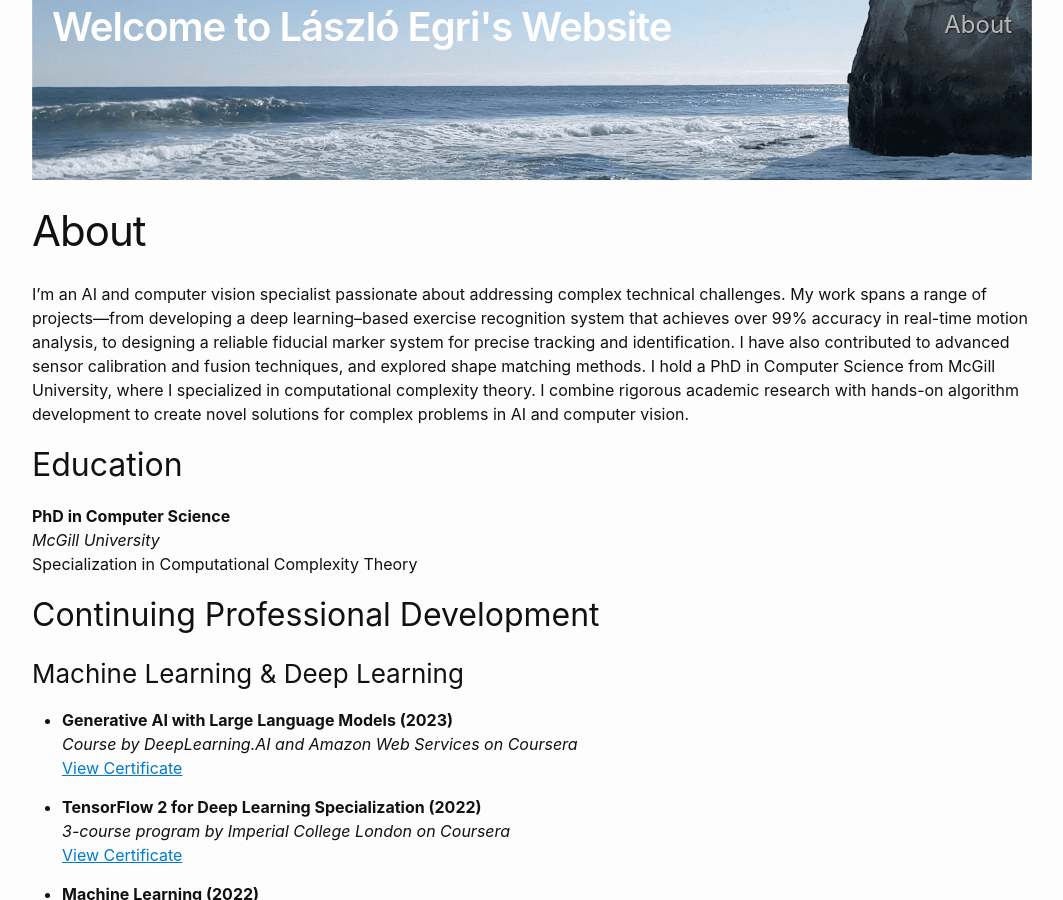
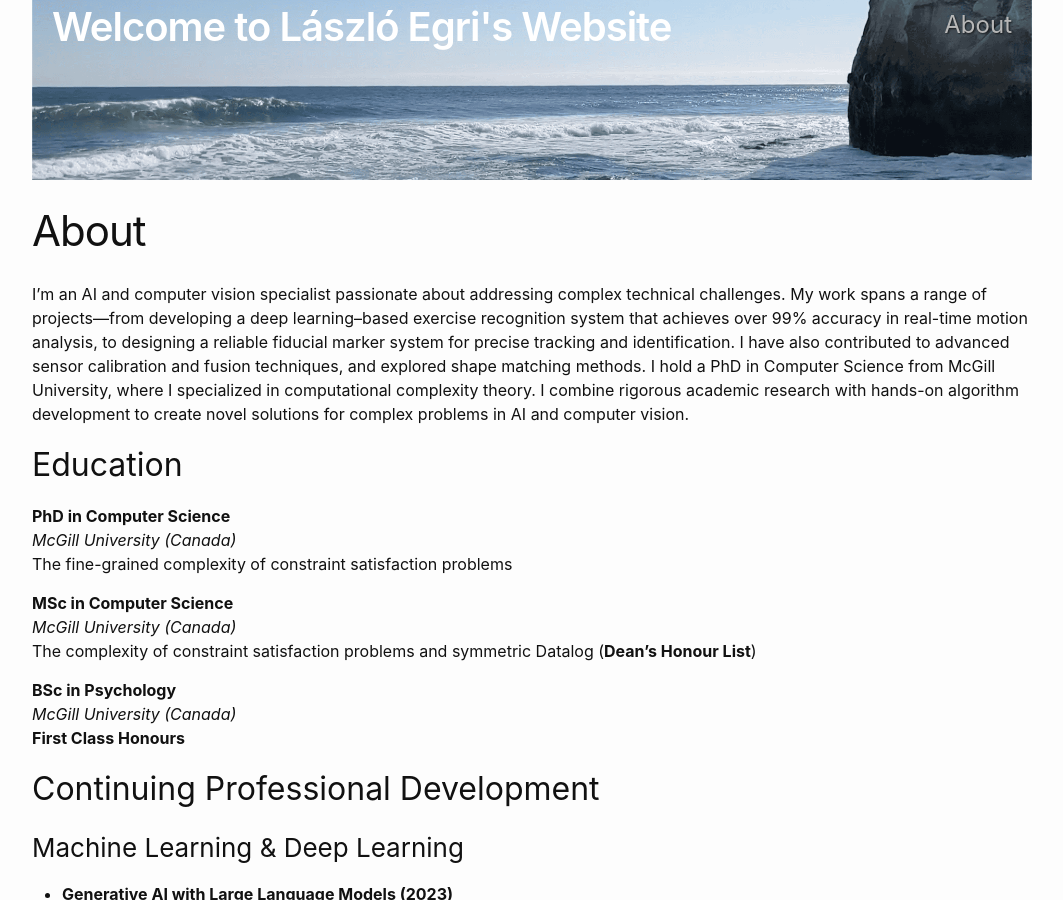
Before and after one commit to laszloegri/laszloegri.github.io, a Jekyll site: the page built from about.markdown, in a window 1280 px wide and 900 px high. Shown: the whole window, without its empty margins (108-1171 px from the left). Built offline with Jekyll 4.4.1, drawn with Linux system fonts in a browser that asks for light colours.

Commit message:
updated about section

```diff
--- a/about.markdown
+++ b/about.markdown
@@ -9,15 +9,19 @@ I’m an AI and computer vision specialist passionate about addressing complex t
 ## Education
 
 **PhD in Computer Science**
-*McGill University*
-Specialization in Computational Complexity Theory
+*McGill University (Canada)*
+The fine-grained complexity of constraint satisfaction problems
 
+**MSc in Computer Science**
+*McGill University (Canada)*
+The complexity of constraint satisfaction problems and symmetric Datalog (**Dean’s Honour List**)
+
+**BSc in Psychology**
+*McGill University (Canada)*
+**First Class Honours**
 ## Continuing Professional Development
 
 ### Machine Learning & Deep Learning
-
-<!-- - **Generative AI for Software Development Specialization (In Progress, 2025)**
-  *3-course program by DeepLearning.AI on Coursera (In progress)* -->
 
 - **Generative AI with Large Language Models (2023)**
   *Course by DeepLearning.AI and Amazon Web Services on Coursera*
```
Also changed, not shown: 2 other files.
